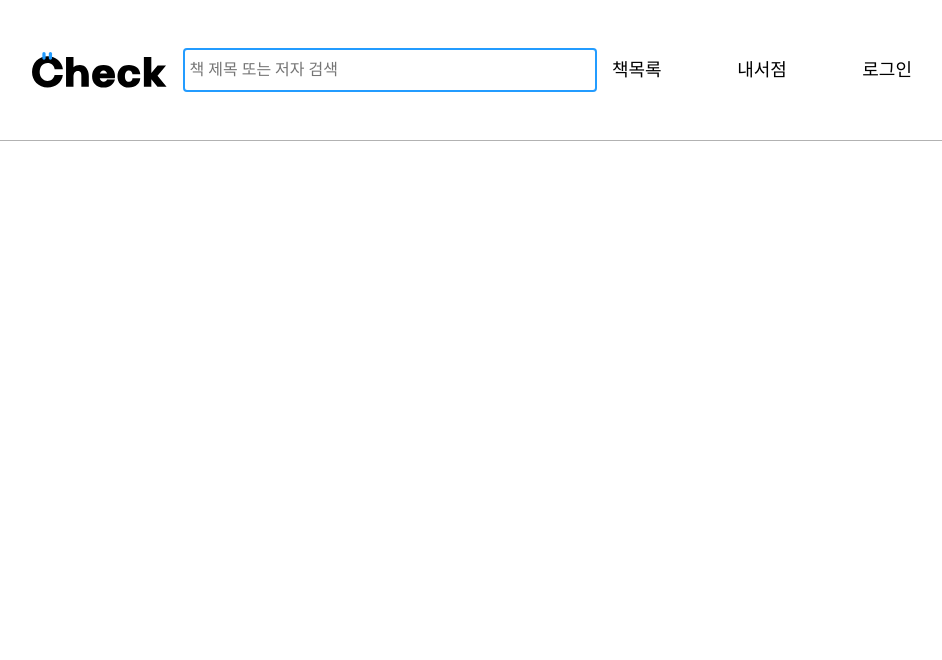
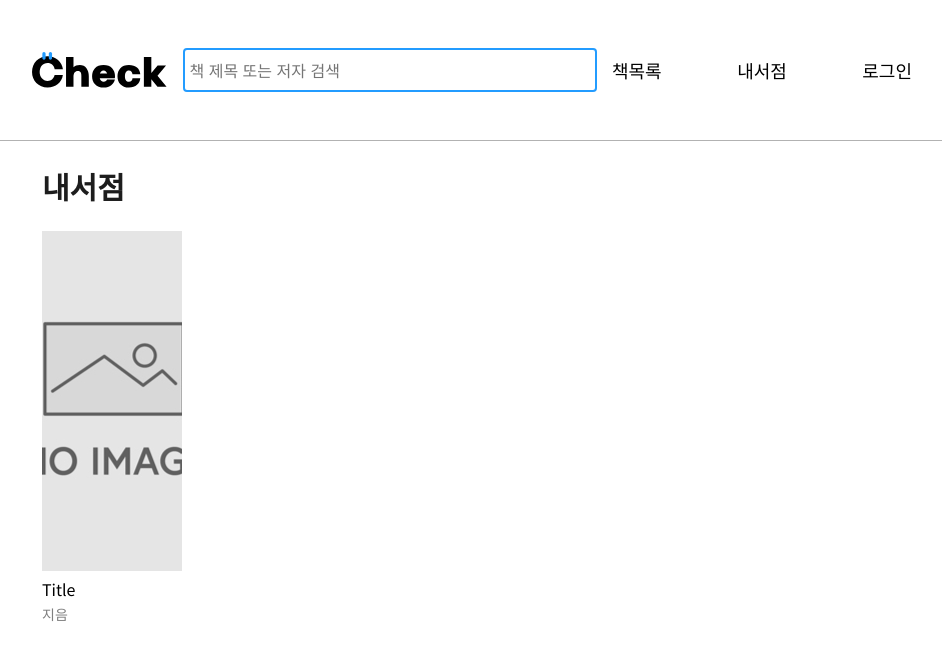
Before and after one commit to priestone/check_bookstore, a React (Create React App) app: page /#/mystore in a window 1280 px wide. Shown: the top 660 px of the page, without its empty margins (168-1110 px from the left). Built offline with nearby package versions, Linux system fonts and the light colour scheme.

Commit message:
notosans setting

```diff
--- a/public/index.html
+++ b/public/index.html
@@ -11,6 +11,12 @@
     />
     <link rel="apple-touch-icon" href="%PUBLIC_URL%/logo192.png" />
     <link rel="manifest" href="%PUBLIC_URL%/manifest.json" />
+    <link rel="preconnect" href="https://fonts.googleapis.com" />
+    <link rel="preconnect" href="https://fonts.gstatic.com" crossorigin />
+    <link
+      href="https://fonts.googleapis.com/css2?family=Noto+Sans+KR:wght@100..900&display=swap"
+      rel="stylesheet"
+    />
     <title>rgt_bookstore</title>
   </head>
   <body>
--- a/src/GlobalStyled.tsx
+++ b/src/GlobalStyled.tsx
@@ -7,6 +7,7 @@ ${reset}
 
 body{
     color:#1d1d1d;
+    font-family: "Noto Sans KR", serif;
 }
 
 img{
--- a/src/pages/Detail.tsx
+++ b/src/pages/Detail.tsx
@@ -12,36 +12,43 @@ const DetailWrap = styled.div`
   margin-top: 50px;
   display: flex;
   align-items: center;
-  justify-content: space-between;
-  gap: 20px;
+  justify-content: center;
+  gap: 30px;
 `;
 
 const BookImg = styled.div`
-  width: 50%;
   height: 100%;
+  overflow: hidden;
   background-color: salmon;
+
+  img {
+    width: 100%;
+    height: 100%;
+    object-fit: cover;
+  }
 `;
 
 const TextWrap = styled.div`
-  width: 50%;
+  width: 46%;
   height: 100%;
-  background-color: lightblue;
+  /* background-color: lightblue; */
   display: flex;
   align-items: start;
   justify-content: start;
   flex-direction: column;
 
   h2 {
-    font-size: 40px;
+    font-size: 30px;
   }
 
   h3 {
-    font-size: 20px;
+    font-size: 16px;
     margin-bottom: 10px;
+    opacity: 0.7;
   }
 
   p {
-    font-size: 20px;
+    font-size: 16px;
   }
 
   span {
@@ -67,15 +74,19 @@ const SaveBox = styled.div`
 `;
 
 const SaveOption = styled.div`
-  width: 60%;
+  width: 100%;
   display: flex;
   align-items: center;
   justify-content: space-between;
+
+  p {
+    font-size: 20px;
+  }
 `;
 
 const SaveInput = styled.input`
   all: unset;
-  width: 236px;
+  width: 200px;
   height: 20px;
   background-color: white;
   border-radius: 4px;
@@ -86,7 +97,7 @@ const SaveInput = styled.input`
 const SaveButton = styled.div`
   width: 236px;
   height: 50px;
-  background-color: lightcoral;
+  background-color: lightgreen;
   border-radius: 4px;
   font-size: 20px;
   text-align: center;
@@ -121,31 +132,33 @@ const Detail = () => {
           <h3>출간년도 : {book.PUBLISH_YEAR}년</h3>
           <Bar />
           <p>
-            판매가 <span>14,000 원</span>
+            정가 <span>14,000 원</span>
           </p>
           <Bar />
           <SaveBox>
+            <p>책 편집</p>
             <SaveOption>
               <p>도서명</p>
-              <SaveInput></SaveInput>
+              <SaveInput placeholder="책 제목을 적어주세요"></SaveInput>
             </SaveOption>
             <SaveOption>
               <p>판매가격</p>
-              <SaveInput></SaveInput>
+              <SaveInput placeholder="판매 가격을 적어주세요"></SaveInput>
             </SaveOption>
             <SaveOption>
               <p>판매수량</p>
-              <SaveInput></SaveInput>
+              <SaveInput placeholder="판매 수량을 적어주세요"></SaveInput>
             </SaveOption>
             <SaveOption>
-              <p>할인율</p>
-              <SaveInput></SaveInput>
+              <p>할인율(%)</p>
+              <SaveInput placeholder="퍼센트는 생략해주세요"></SaveInput>
             </SaveOption>
             <SaveOption>
               <p>할인기간</p>
-              <SaveInput></SaveInput>
+              <SaveInput type="date"></SaveInput>~
+              <SaveInput type="date"></SaveInput>
             </SaveOption>
-            <SaveButton>내 서점에 담기</SaveButton>
+            <SaveButton>내서점에 담기</SaveButton>
           </SaveBox>
         </TextWrap>
       </DetailWrap>
--- a/src/pages/Home.tsx
+++ b/src/pages/Home.tsx
@@ -26,7 +26,6 @@ const Bookgrid = styled.div`
 
 const Contents = styled.div`
   height: 380px;
-  /* background-color: green; */
   padding: 10px;
 
   img {
--- a/src/pages/MyStore.tsx
+++ b/src/pages/MyStore.tsx
@@ -1,9 +1,62 @@
+import { Link } from "react-router-dom";
 import styled from "styled-components";
+import noimage from "../components/imgs/noimage.jpg";
 
-const Container = styled.div``;
+const Container = styled.div`
+  padding: 0 200px 100px 200px;
+
+  h2 {
+    margin: 30px 0 20px 10px;
+    font-size: 30px;
+    font-weight: bold;
+  }
+`;
+
+const Bookgrid = styled.div`
+  width: 100%;
+  height: 900px;
+  display: grid;
+  grid-template-columns: repeat(5, 1fr);
+  gap: 20px;
+`;
+
+const Contents = styled.div`
+  height: 380px;
+  padding: 10px;
+
+  img {
+    width: 100%;
+    height: 340px;
+    object-fit: cover;
+  }
+
+  h3 {
+    font-size: 16px;
+    margin-top: 10px;
+  }
+
+  h4 {
+    font-size: 14px;
+    color: rgba(0, 0, 0, 0.5);
+    margin-top: 10px;
+  }
+`;
 
 const MyStore = () => {
-  return <Container></Container>;
+  return (
+    <Container>
+      <h2>내서점</h2>
+      <Bookgrid>
+        <Link to="/detail">
+          <Contents>
+            <img src={noimage} alt={"책 이미지"} />
+            <h3>Title</h3>
+            <h4>지음</h4>
+          </Contents>
+        </Link>
+      </Bookgrid>
+    </Container>
+  );
 };
 
 export default MyStore;
```
